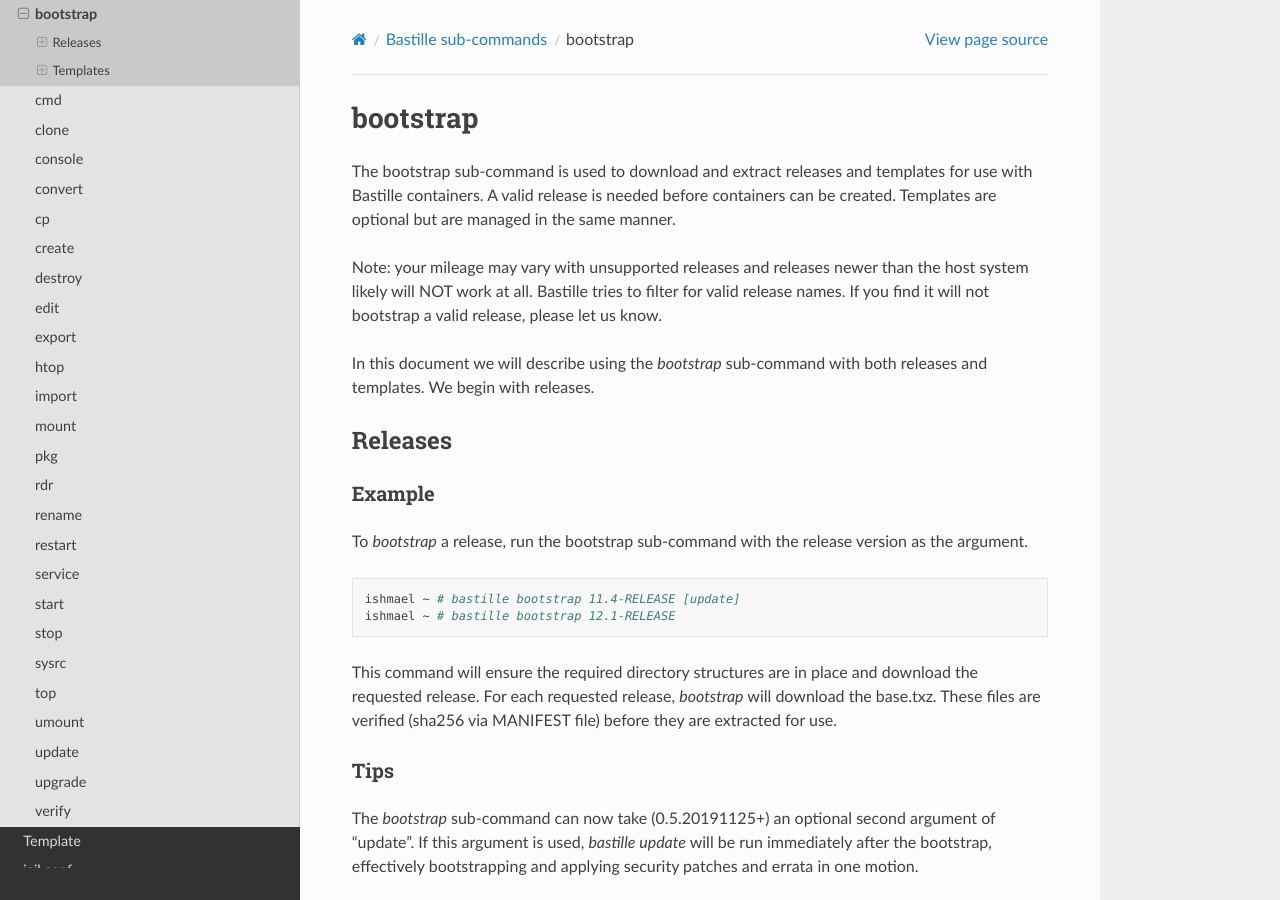
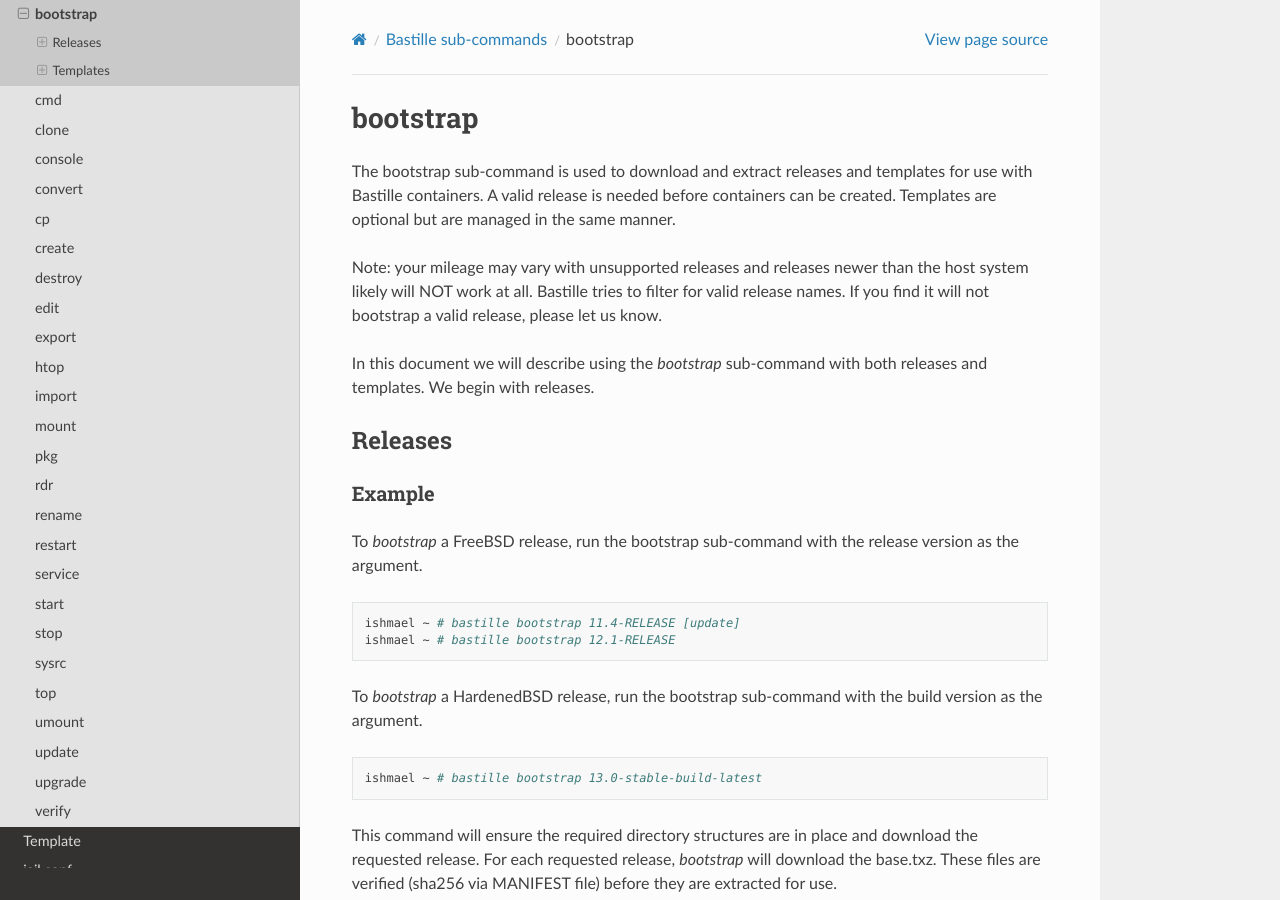
Before and after one commit to BastilleBSD/bastille, a Sphinx documentation site: the page built from docs/chapters/subcommands/bootstrap.rst, in a window 1280 px wide and 900 px high. Built offline with Sphinx 7.4.7 and the Read the Docs theme 2.0.0, drawn with Linux system fonts in a browser that asks for light colours.

Commit message:
Update bootstrap.rst
added example how to bootstrap hardenedbsd

```diff
--- a/docs/chapters/subcommands/bootstrap.rst
+++ b/docs/chapters/subcommands/bootstrap.rst
@@ -22,13 +22,21 @@ Releases
 Example
 -------
 
-To `bootstrap` a release, run the bootstrap sub-command with the
+To `bootstrap` a FreeBSD release, run the bootstrap sub-command with the
 release version as the argument.
 
 .. code-block:: shell
 
   ishmael ~ # bastille bootstrap 11.4-RELEASE [update]
   ishmael ~ # bastille bootstrap 12.1-RELEASE
+
+To `bootstrap` a HardenedBSD release, run the bootstrap sub-command with the
+build version as the argument.
+
+.. code-block:: shell
+
+  ishmael ~ # bastille bootstrap 13.0-stable-build-latest
+
 
 This command will ensure the required directory structures are in place and
 download the requested release. For each requested release, `bootstrap` will
```
